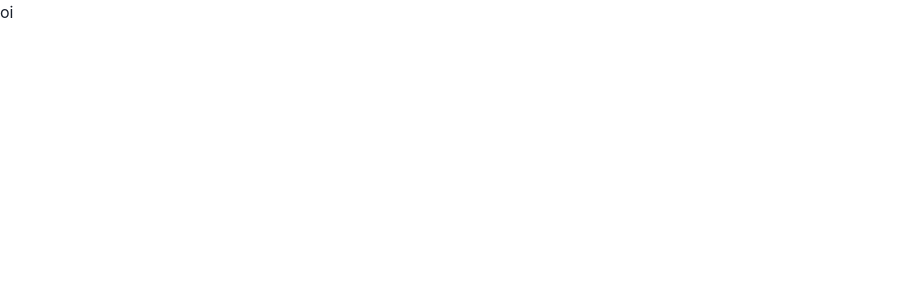
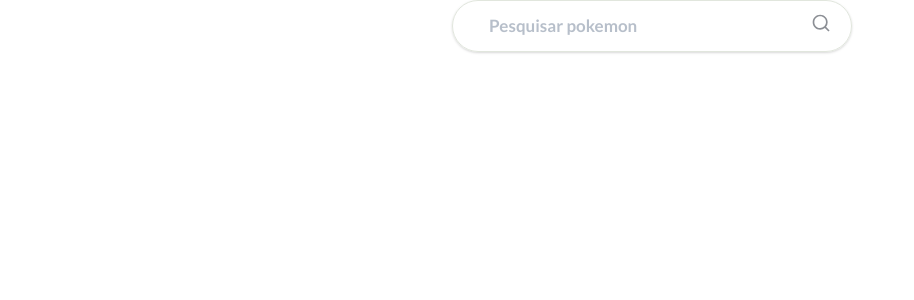
Before and after one commit to danielrgb23/poke-info, a React (Vite) app: page / in a window 1280 px wide. Shown: the top 300 px of the page, without its empty margins (0-914 px from the left). Built offline with nearby package versions, Linux system fonts and the light colour scheme.

Commit message:
feat: header searchBox

```diff
--- a/index.html
+++ b/index.html
@@ -1,13 +1,19 @@
 <!DOCTYPE html>
 <html lang="en">
+
 <head>
   <meta charset="UTF-8" />
   <link rel="icon" type="image/svg+xml" href="/vite.svg" />
   <meta name="viewport" content="width=device-width, initial-scale=1.0" />
+  <link rel="preconnect" href="https://fonts.googleapis.com">
+  <link rel="preconnect" href="https://fonts.gstatic.com" crossorigin>
+  <link href="https://fonts.googleapis.com/css2?family=Lato:wght@300;400;700;900&display=swap" rel="stylesheet">
   <title>Vite + React + TS</title>
 </head>
+
 <body>
   <div id="root"></div>
   <script type="module" src="/src/main.tsx"></script>
 </body>
+
 </html>
--- a/src/components/inputSearch.tsx
+++ b/src/components/inputSearch.tsx
@@ -1,7 +1,46 @@
-import React from 'react'
+import { Flex, Input, Icon } from '@chakra-ui/react'
+import { useRef } from "react";
+import { RiSearchLine } from "react-icons/ri";
+
 
 export const InputSearch = () => {
+
+    const searchInputRef = useRef<HTMLInputElement>(null)
+
     return (
-        <div>inputSearch</div>
+
+        <Flex
+            as="label"
+            flex='1'
+            py='3'
+            px='5'
+            ml='6'
+            maxWidth={400}
+            alignSelf='center'
+            position='relative'
+            boxShadow={'base'}
+            border={'1px solid #E1E6DD'}
+            borderRadius={'3.5em'}
+        >
+
+            <Input
+                type='text'
+                variant='unstyled'
+                px='4'
+                mr='4'
+                ref={searchInputRef}
+                placeholder='Pesquisar pokemon'
+
+                fontFamily={'Lato'}
+                fontWeight={'700'}
+                fontSize={'17px'}
+                opacity={'.5'}
+                colorScheme='blackAlpha'
+            />
+
+            <Icon as={RiSearchLine} opacity={.5} fontSize='20' />
+        </Flex>
+
+
     )
 }
--- a/src/screens/Dashboard.tsx
+++ b/src/screens/Dashboard.tsx
@@ -1,10 +1,27 @@
 import React from 'react'
 import { Box, Text, Button, Flex, Image, Input, InputGroup, Stack, InputLeftElement, InputRightElement } from '@chakra-ui/react'
+import { InputSearch } from '../components/inputSearch'
 
 export const Dashboard = () => {
   return (
-    <Flex >
-        <Text>oi</Text>
+    <Flex
+      w='100vw'
+      h='100vh'
+      flexDir={'column'} >
+      <Flex
+        justifyContent={'center'}
+        w='100%'
+        h='4%'
+        m='10px 0px'>
+        <InputSearch />
+      </Flex>
+
+      <Flex
+        w='100%'
+        h='96%'>
+
+      </Flex>
+
     </Flex>
   )
 }
```
Also changed, not shown: package.json (+4 -9 lines), .eslintrc.cjs (deleted), 2 other files (tests, documents, lock files or other folders). Lines whose indentation alone changed are shown as unchanged.
